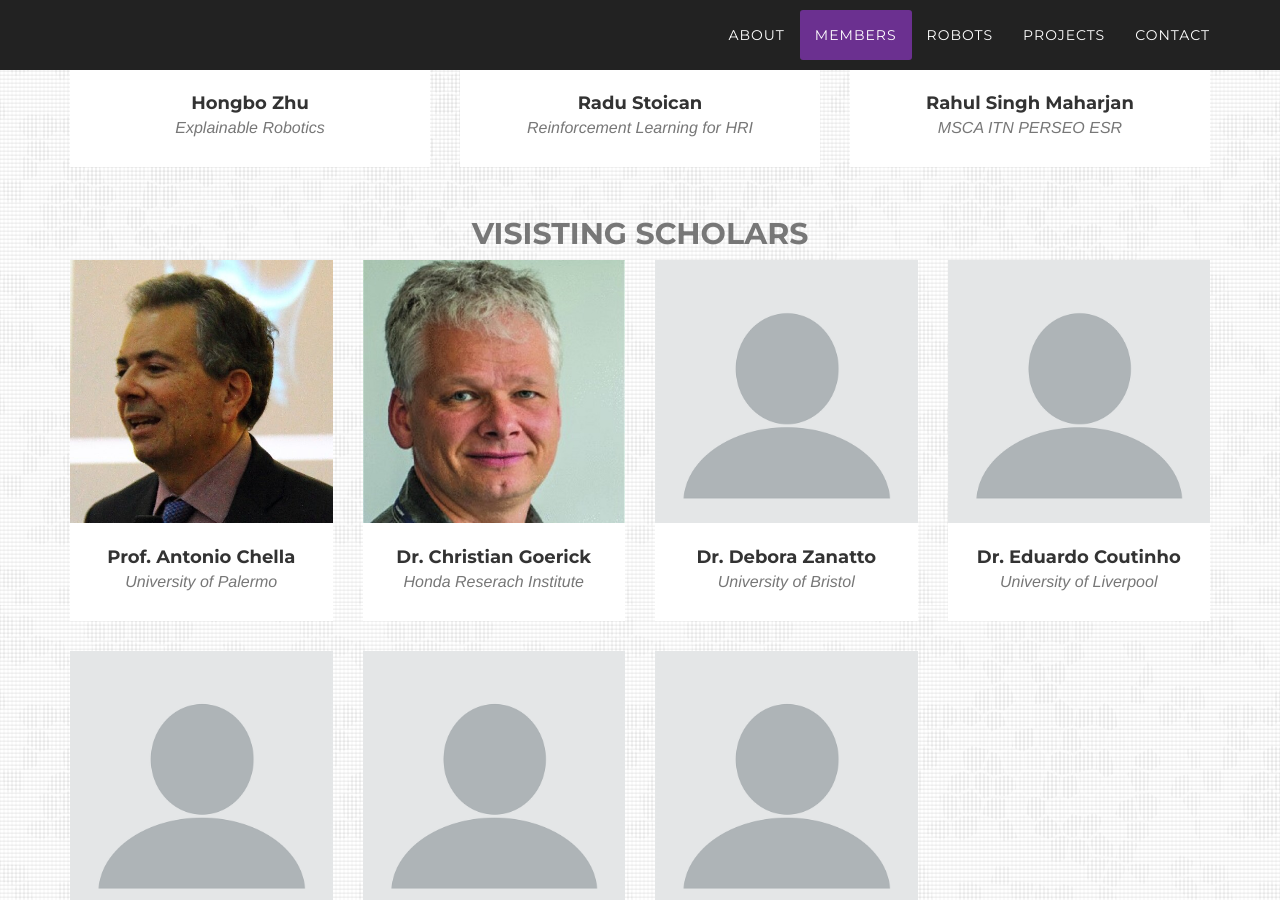
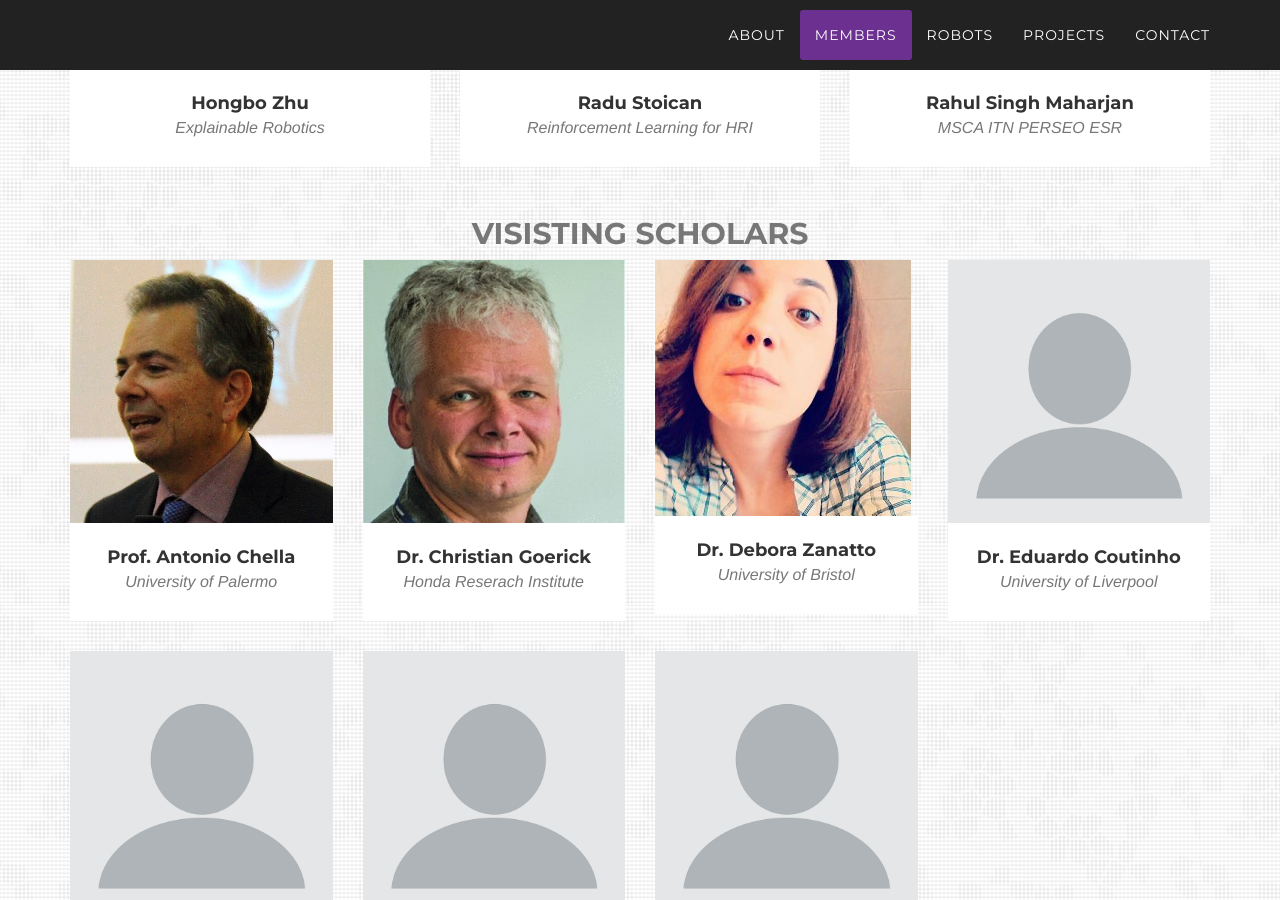
Before and after one commit to corolab/corolab.github.io, a Jekyll site: the page built from README.md, in a window 1280 px wide and 900 px high, scrolled down 3954 px. Built offline with Jekyll 4.4.1, drawn with Linux system fonts in a browser that asks for light colours; some web fonts are replaced; our own code applies the rules of GitHub Pages for plain Markdown files.

Commit message:
Update 2020-03-26-debora-zanatto.markdown

```diff
--- a/_members/_visitors/2020-03-26-debora-zanatto.markdown
+++ b/_members/_visitors/2020-03-26-debora-zanatto.markdown
@@ -2,6 +2,6 @@
 type: member
 name: Dr. Debora Zanatto
 free-text: University of Bristol
-picture: profile.png
-website:
+picture: debora-zanatto1.jpg
+website: https://research-information.bris.ac.uk/en/persons/debora-zanatto
 ---
```
